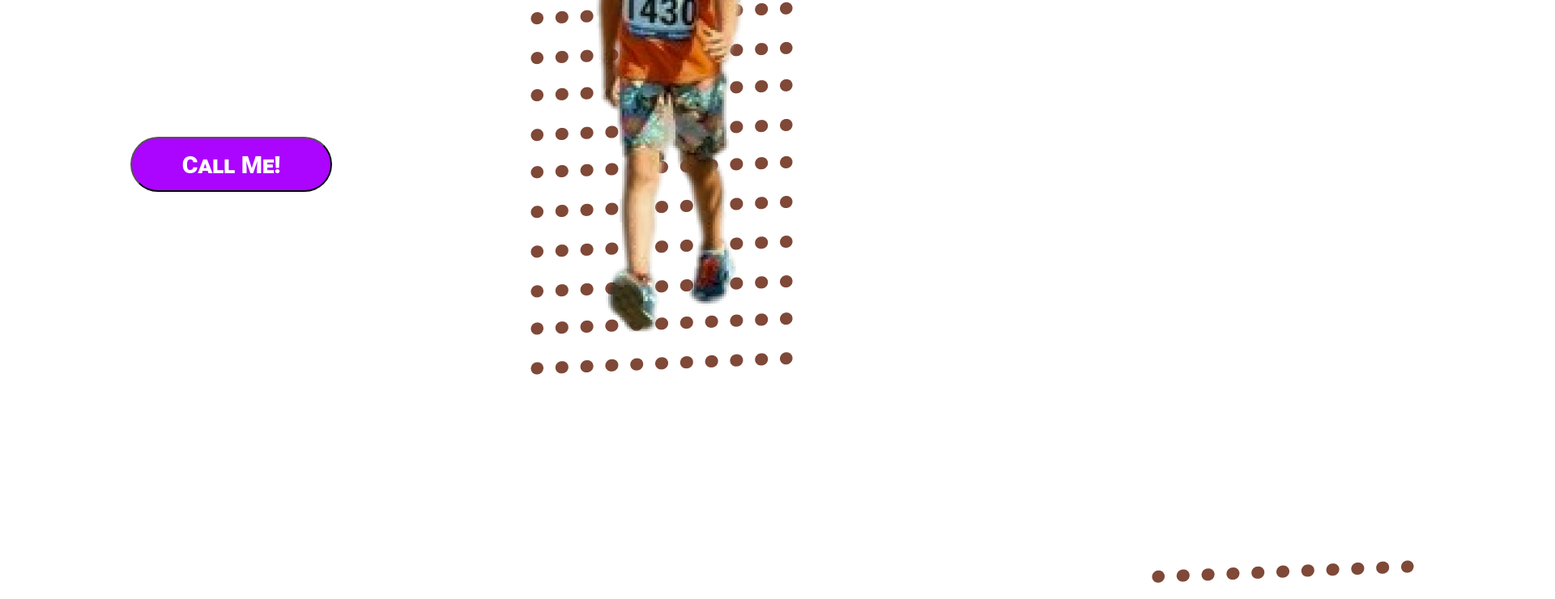
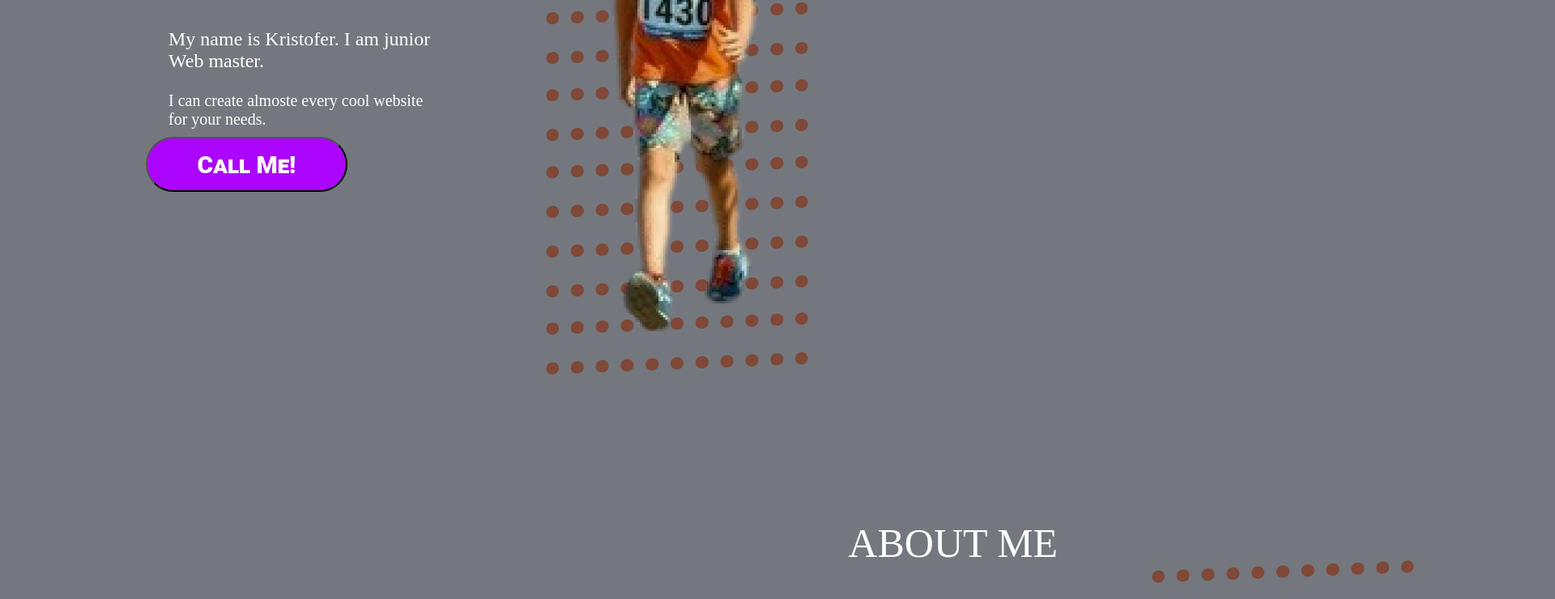
Before and after one commit to ferfer3/ferfer3, a plain HTML site: page index.html in a window 1280 px wide. Shown: the part 529-1269 px from the top of the page at 81% size, 1920 px wide, since content can reach past the window. Drawn offline with Linux system fonts and the light colour scheme.

Commit message:
Add files via upload

```diff
--- a/index.html
+++ b/index.html
@@ -14,7 +14,7 @@
     </script>
     <link rel="stylesheet" href="style.css">
 </head>
-<body>
+<body class="contactsbody">
     <header>
       <div class="logo">
         <img src="Group 1.png" alt="">
--- a/style.css
+++ b/style.css
@@ -236,3 +236,11 @@ top: -800px;
     font-weight: 400;
     line-height: normal;
 }
+.keskmtext{
+    color: #fff;
+    font-family: Lexend;
+    font-size: 24px;
+    font-style: normal;
+    font-weight: 400;
+    line-height: normal;
+}
```
